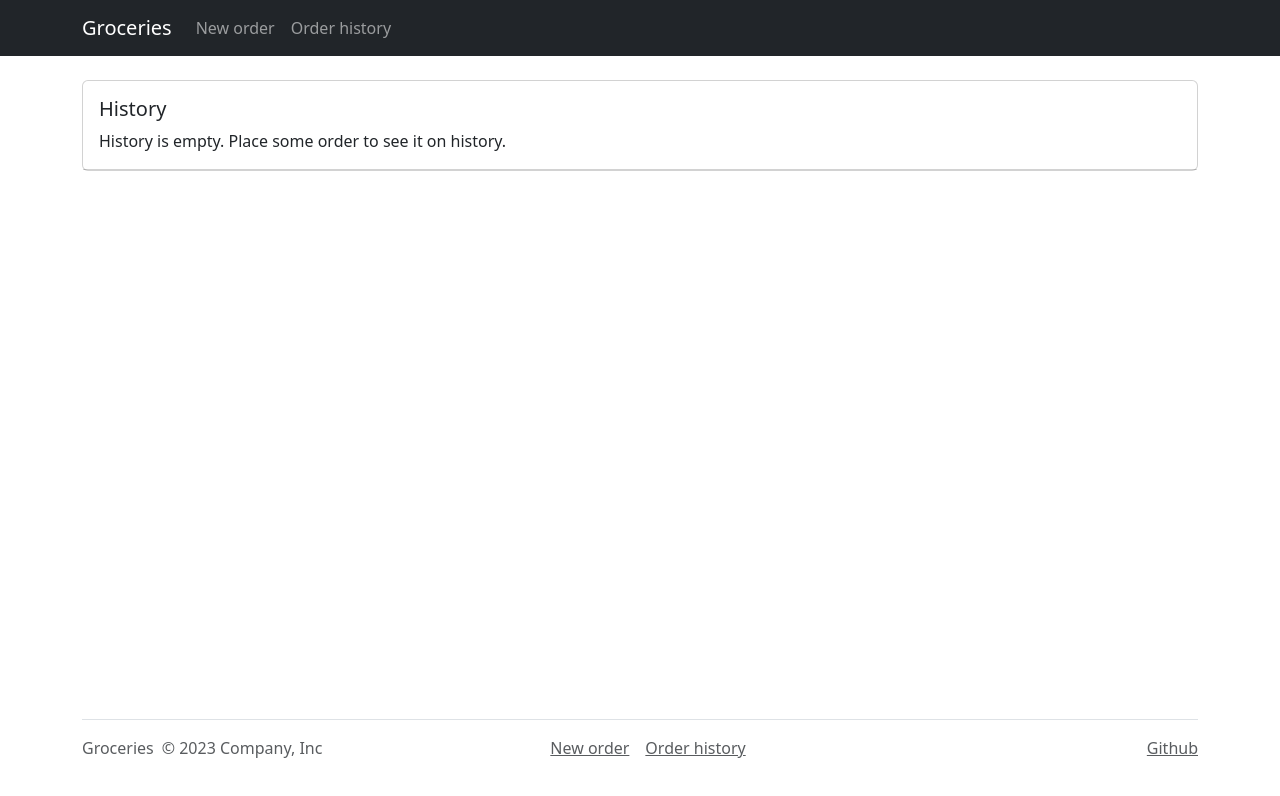
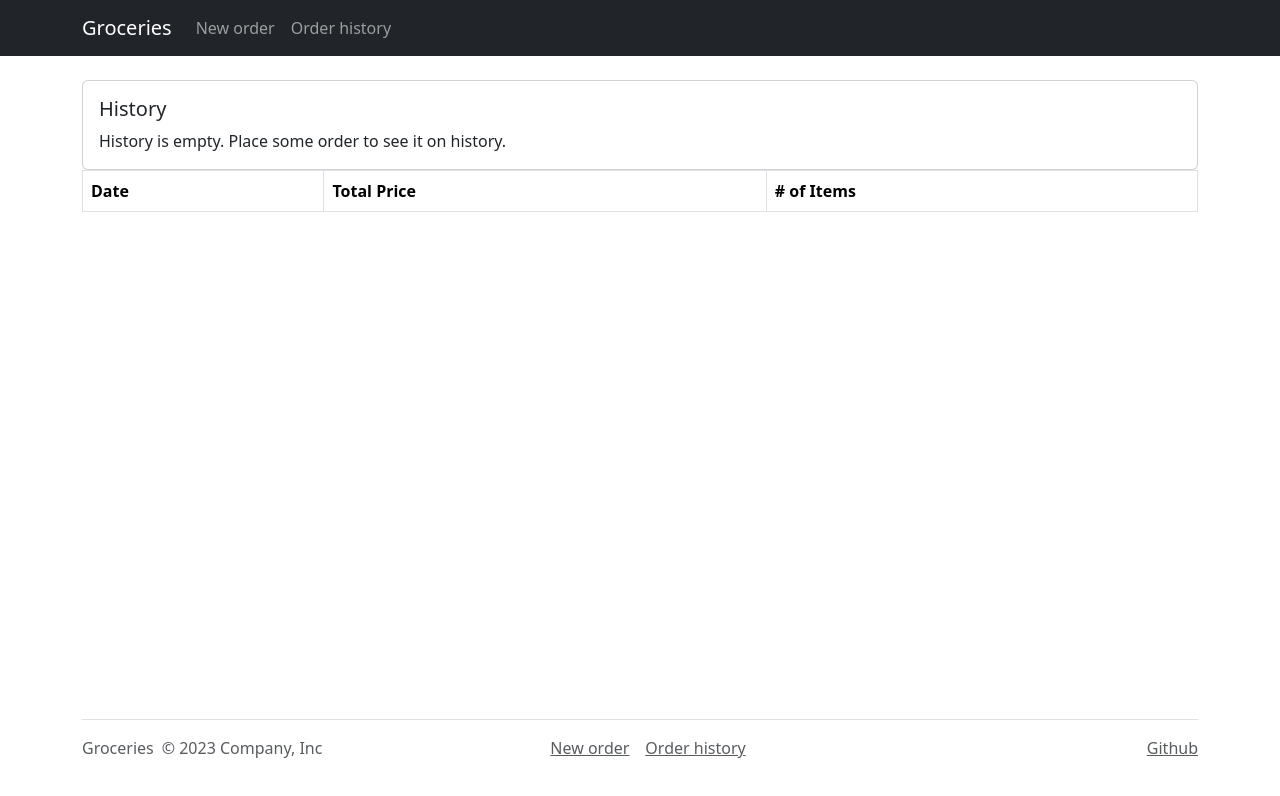
Before and after one commit to fabiogoro/react-groceries2, a React (Create React App) app: page /history in a window 1280 px wide. Shown: the top 796 px of the page. Built offline with nearby package versions, Linux system fonts and the light colour scheme.

Commit message:
Added erase history action

```diff
--- a/src/History.js
+++ b/src/History.js
@@ -1,11 +1,16 @@
-import ListGroup from 'react-bootstrap/ListGroup'
+import Table from 'react-bootstrap/Table'
 import Grocery from './Grocery'
 import Card from 'react-bootstrap/Card'
 import Container from 'react-bootstrap/Container'
 import Row from 'react-bootstrap/Row'
 import Col from 'react-bootstrap/Col'
+import Button from 'react-bootstrap/Button'
 
 function History({ history }) {
+  function eraseHistory(){
+    localStorage.removeItem("history")
+    window.location.reload()
+  }
   return (
     <Container className="mt-4">
       <Row>
@@ -16,13 +21,24 @@ function History({ history }) {
                 History
               </Card.Title>
               <Card.Text>
-                { history.length?null:'History is empty. Place some order to see it on history.' }
+                { history.length?(
+                  <Button variant="danger" onClick={eraseHistory} disabled={history.length==0}>Erase history</Button>):
+                    'History is empty. Place some order to see it on history.' }
               </Card.Text>
             </Card.Body>
-            <ListGroup>
-              { history.map((h, i)=><ListGroup.Item key={i}>{h.date}: ${h.total.toFixed(2)} {h.items}</ListGroup.Item>) }
-            </ListGroup>
           </Card>
+            <Table striped bordered hover>
+              <thead>
+                <tr>
+                  <th>Date</th>
+                  <th>Total Price</th>
+                  <th># of Items</th>
+                </tr>
+              </thead>
+              <tbody>
+                { history.map((h, i)=><tr><td>{h.date}</td><td>${h.total.toFixed(2)}</td><td>{h.items}</td></tr>) }
+              </tbody>
+            </Table>
         </Col>
       </Row>
     </Container>
```
